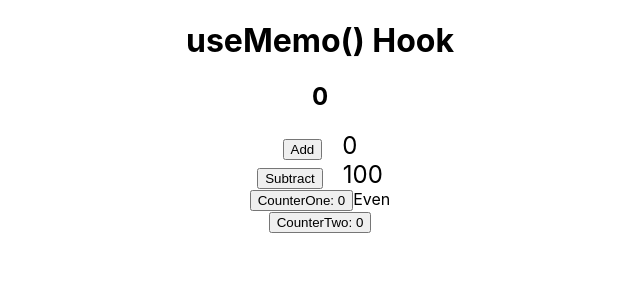
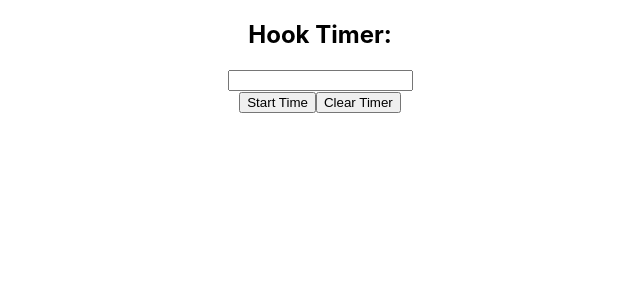
Before and after one commit to gauravgupta799/reactPractice, a React (Create React App) app: page / in a window 1280 px wide. Shown: the top 300 px of the page, without its empty margins (320-960 px from the left). Built offline with nearby package versions, Linux system fonts and the light colour scheme; the HTML template or start-up script is replaced by a standard one.

Commit message:
changedDirectory

```diff
--- a/src/App.js
+++ b/src/App.js
@@ -15,14 +15,16 @@ import UseReducer from './UseReducer/UseReducer';
 // import FRParentInput from './ForwardRef/FRParentInput';
 // import ParentCom from './PureComp/ParentCom';
 // import ChildA from "./Components/ChildA";
-// import UseCallback from './UseCallback';
+// import UseCallback from './UseCallback/UseCallback';
 import ParentUCB from './UseCallback/ParentUCB';
 import UseMemo from "./UseMemoHook/UseMemo";
 import CounterMemo from './UseMemoHook/CounterMemo';
-// import UseRef from "./UseRef";
+import UseRef from "./UseRefHook/UseRef";
+import ClassTimer from './UseRefHook/ClassTimer';
+import HookTimer from './UseRefHook/HookTimer';
 // import UseEffect from './UseEffect/UseEffect';
-// import ControlledComponent from './ControlledComponent';
-// import UncotrolledComponent from './UncotrolledComponent';
+// import ControlledComponent from './CtrlUnctrlCom/ControlledComponent';
+// import UncotrolledComponent from './CtrlUnctrlCom/UncotrolledComponent';
 
 
 const context1 = createContext();
@@ -39,7 +41,7 @@ function App() {
           {/* <ChildA/> */}
         </context2.Provider>
       </context1.Provider>
-      <UseMemo/>
+      {/* <UseMemo/> */}
       {/* <UseCallback /> */}
       {/* <UseRef/> */}
       {/* <UseReducer/> */}
@@ -60,7 +62,9 @@ function App() {
      {/* <IntervalHookCounter/> */}
      {/* <UseReducerObj/> */}
      {/* <ParentUCB/> */}
-     <CounterMemo/>
+     {/* <CounterMemo/> */}
+      {/* <ClassTimer/> */}
+      <HookTimer/>
     </div>
   );
 }
--- a/src/UseCallback.js
+++ b/src/UseCallback/UseCallback.js
@@ -1,5 +1,5 @@
 import React,{useState, useCallback} from 'react';
-import Child from "./Components/Child";
+import Child from "../Components/Child";
 
 const UseCallback = () => {
   const [count, setCount] = useState(0);
--- /dev/null
+++ b/src/UseRefHook/ClassTimer.js
@@ -0,0 +1,32 @@
+import React, { Component } from 'react'
+
+export class ClassTimer extends Component {
+    constructor(props) {
+        super(props)
+        this.state = {
+          timer: 0,
+        }
+    }
+    componentDidMount() {
+        this.interval = setInterval(() =>{
+            this.setState(prevState => ({
+                timer: prevState.timer - 1
+            }))
+        },1000)
+    }
+    componentWillUnmount() {
+        clearInterval(this.interval)
+    }
+
+  render() {
+    return (
+      <div>
+        <h2>Class Timer : {this.state.timer}</h2>
+        {/* <input type="text" value={this.state.timer}/> */}
+        <button onClick={()=> clearInterval(this.interval)}>Stop Timer</button>
+      </div>
+    )
+  }
+}
+
+export default ClassTimer
--- /dev/null
+++ b/src/UseRefHook/HookTimer.js
@@ -0,0 +1,42 @@
+import React,{useState,useEffect,useRef} from 'react'
+
+const HookTimer = () => {
+    const [timer,setTimer] = useState(0);
+    const [startTimer,setStartTimer] = useState(false);
+    const [inputVal ,setInputVal] = useState("");
+
+    const inputRef = useRef()
+    const intervalRef = useRef()
+
+    useEffect(() => {
+       if(startTimer){
+        intervalRef.current = setInterval(()=>{
+            // setTimer(prevVal=> prevVal + 1)
+            setInputVal(prevInvVal=> prevInvVal - 1)
+            inputRef.current.disabled= true
+         },1000)
+       }
+       return () => {
+        clearInterval(intervalRef.current)
+       }
+    },[startTimer])
+
+    const handleStartTimer =()=>{
+        setStartTimer(true)
+    }
+    const handleClearInterval=()=>{
+        setStartTimer(false)
+        inputRef.current.disabled= false
+        clearInterval(intervalRef.current)
+    }
+  return (
+    <div>
+      <h2>Hook Timer: {inputVal}</h2>
+      <input type="number" ref={inputRef} value={inputVal} onChange={(e)=>setInputVal(e.target.value)}/><br/>
+      <button onClick={handleStartTimer}>Start Time</button>
+      <button onClick={handleClearInterval}>Clear Timer</button>
+    </div>
+  )
+}
+
+export default HookTimer
```
Also changed, not shown: src/CtrlUnctrlCom/ControlledComponent.js (renamed from src/ControlledComponent.js), src/CtrlUnctrlCom/UncotrolledComponent.js (renamed from src/UncotrolledComponent.js), src/UseRefHook/UseRef.js (renamed from src/UseRef.js).
